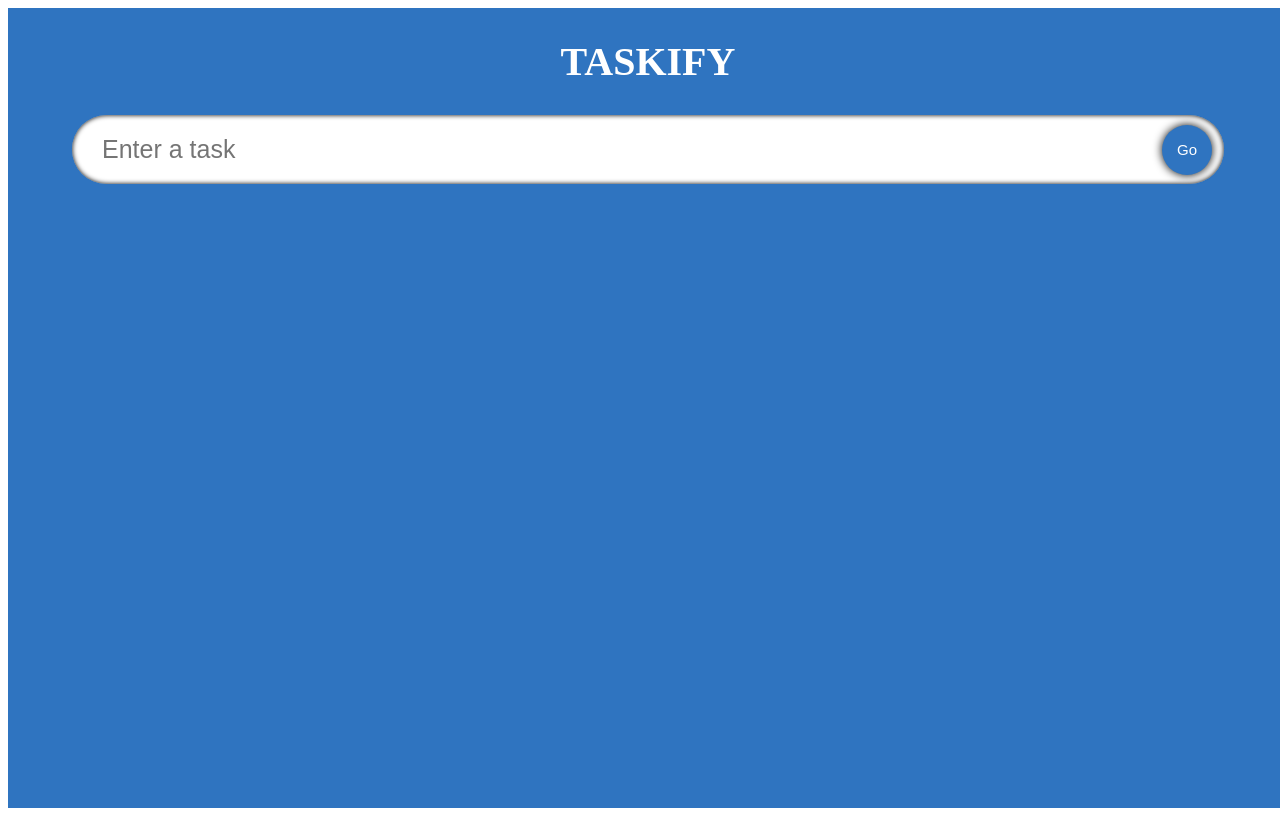
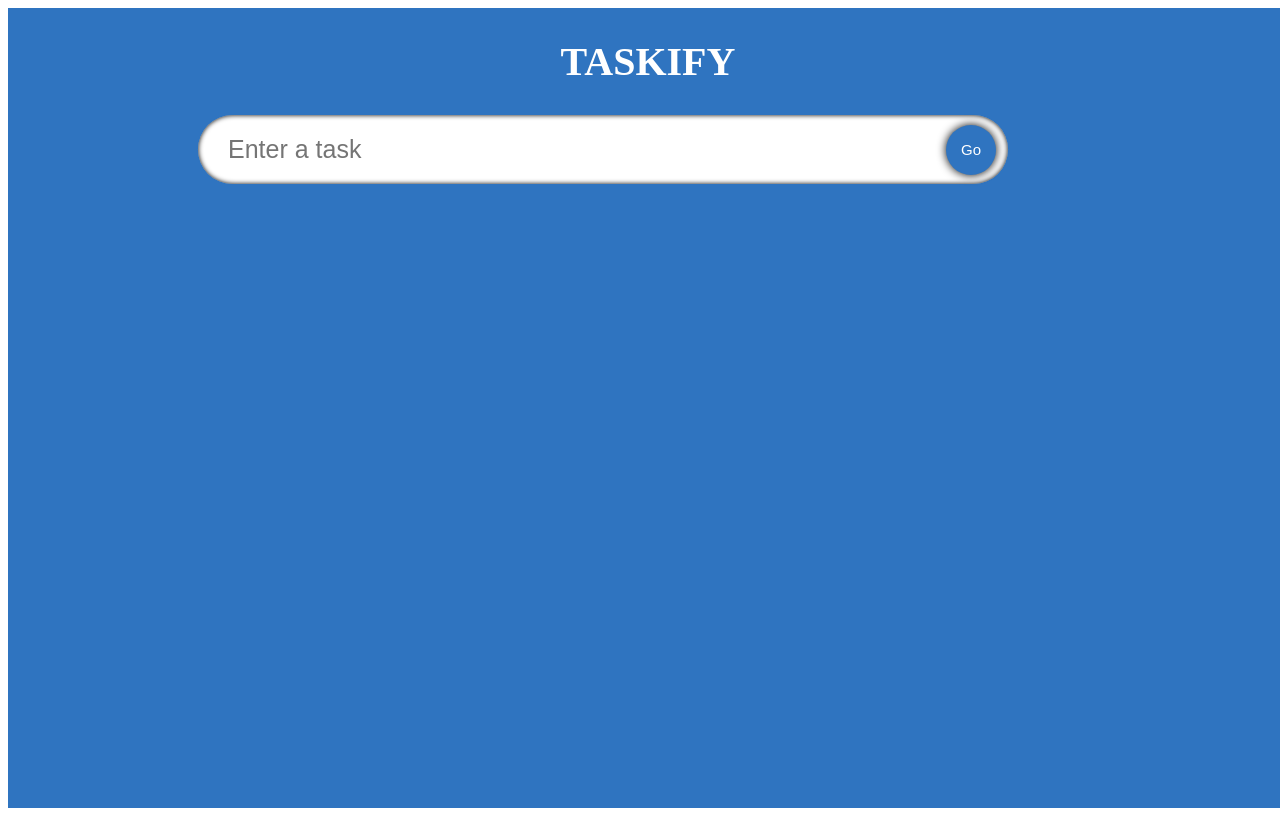
Before and after one commit to seriiserii825/react-todo-drag, a React (Vite) app: page / in a window 1280 px wide. Built offline with nearby package versions, Linux system fonts and the light colour scheme; a web font is replaced by a local one.

Commit message:
feat: app wrapper

```diff
--- a/package.json
+++ b/package.json
@@ -26,5 +26,8 @@
     "typescript": "~6.0.2",
     "typescript-eslint": "^8.59.2",
     "vite": "^8.0.12"
+  },
+  "engines": {
+    "node": "22.*"
   }
 }
--- a/src/App.css
+++ b/src/App.css
@@ -8,6 +8,10 @@
   align-items: center;
   background-color: #2f74c0;
   font-family: "Neucha", cursive;
+}
+.App__wrapper {
+  max-width: 900px;
+  width: 100%;
 }
 
 .heading {
--- a/src/App.tsx
+++ b/src/App.tsx
@@ -6,8 +6,10 @@ const App: React.FC = () => {
   const [todo, setTodo] = useState<string>("");
   return (
     <div className="App">
-      <h2 className="heading">Taskify</h2>
-      <InputField todo={todo} setTodo={setTodo} />
+      <div className="App__wrapper">
+        <h2 className="heading">Taskify</h2>
+        <InputField todo={todo} setTodo={setTodo} />
+      </div>
     </div>
   );
 };
```
